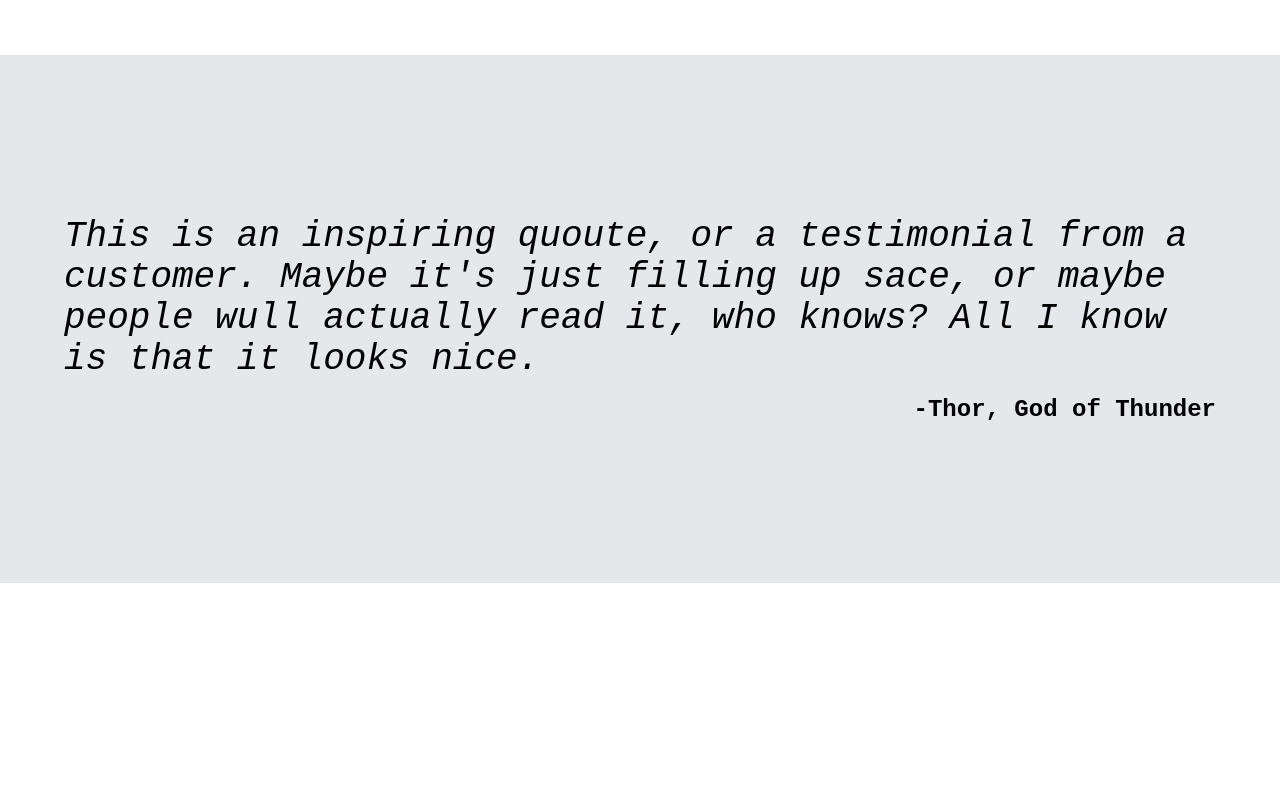
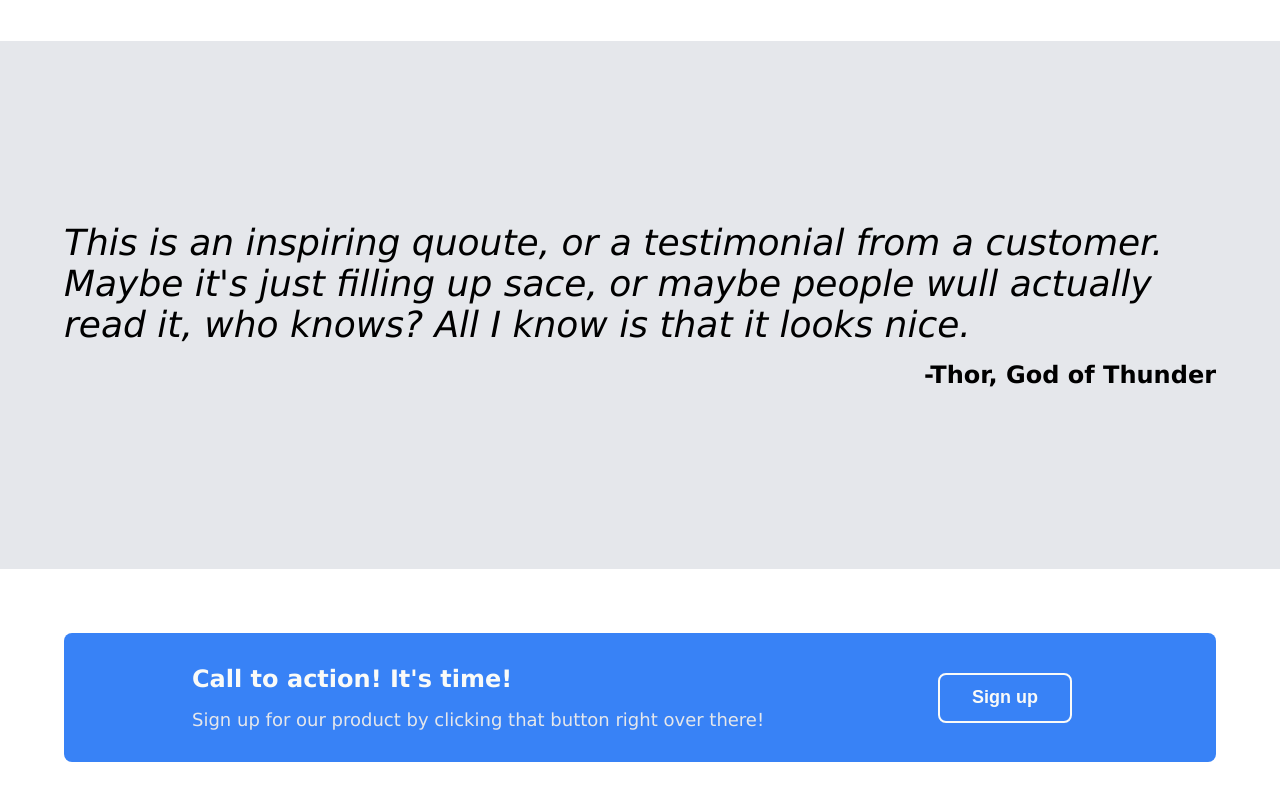
Before and after one commit to fullstack-dan/landing-page-project, a plain HTML site: page index.html in a window 1280 px wide. Shown: the part 1076-1876 px from the top of the page. Before the commit the page ends 1659 px from the top, so only its background shows below. Drawn offline with Linux system fonts and the light colour scheme.

Commit message:
progress

```diff
--- a/index.html
+++ b/index.html
@@ -46,12 +46,15 @@
         </div>
     </div>
     <div class="quoteSec">
-        <div class="quoteText" style="font-size: 36px; font-weight: 100; font-style: italic;">This is an inspiring quoute, or a testimonial from a customer. Maybe it's just filling up sace, or maybe people wull actually read it, who knows? All I know is that it looks nice.</div>
+        <div class="quoteText" style="font-size: 36px; font-weight: lighter; font-style: italic;">This is an inspiring quoute, or a testimonial from a customer. Maybe it's just filling up sace, or maybe people wull actually read it, who knows? All I know is that it looks nice.</div>
         <div class="quoteAuthor" style="text-align: right; font-weight: bold; font-size:x-large;">-Thor, God of Thunder</div>
     </div>
     <div class="sec4">
-
-    </div>
+        <div class="readableContent">
+            <div class="heading2">Call to action! It's time!</div>
+            <div class="subheading2">Sign up for our product by clicking that button right over there!</div>
+        </div>
+        <button class="bottomButton">Sign up</button>
     <footer>
 
     </footer>
--- a/style.css
+++ b/style.css
@@ -1,5 +1,5 @@
 body {
-    font-family: 'Courier New', Courier, monospace;
+    font-family: Verdana, sans-serif;
     margin: 0;
 }
 /* header */
@@ -16,6 +16,7 @@ ul, a {
     padding: 0px;
     margin: 0;
     color: #E5E7EB;
+    font-weight: lighter;
 }
 .headerLinks {
     display: flex;
@@ -123,3 +124,37 @@ ul, a {
     gap: 16px;
     padding: 64px;
 }
+
+/* section 4 */
+.sec4 {
+    display: flex;
+    margin: 64px;
+    padding: 32px 128px 32px 128px;
+    background-color: #3882F6;
+    border-radius: 8px;
+    flex-wrap: wrap;
+    gap: 16px;
+    align-items: center;
+    justify-content: center;
+}
+.bottomButton {
+    background-color: #3882F6;
+    font-size: 18px;
+    color: #F9FAF8;
+    border-radius: 8px;
+    border-color: #F9FAF8;
+    padding: 0px 32px 0px 32px;
+    font-weight: bold;
+    border-style: solid;
+    height: 50px;
+}
+.heading2 {
+    font-size: 24px;
+    font-weight: 900;
+    color: #F9FAF8;
+
+}
+.subheading2 {
+    font-size: 18px;
+    color: #E5E7EB
+}
```
